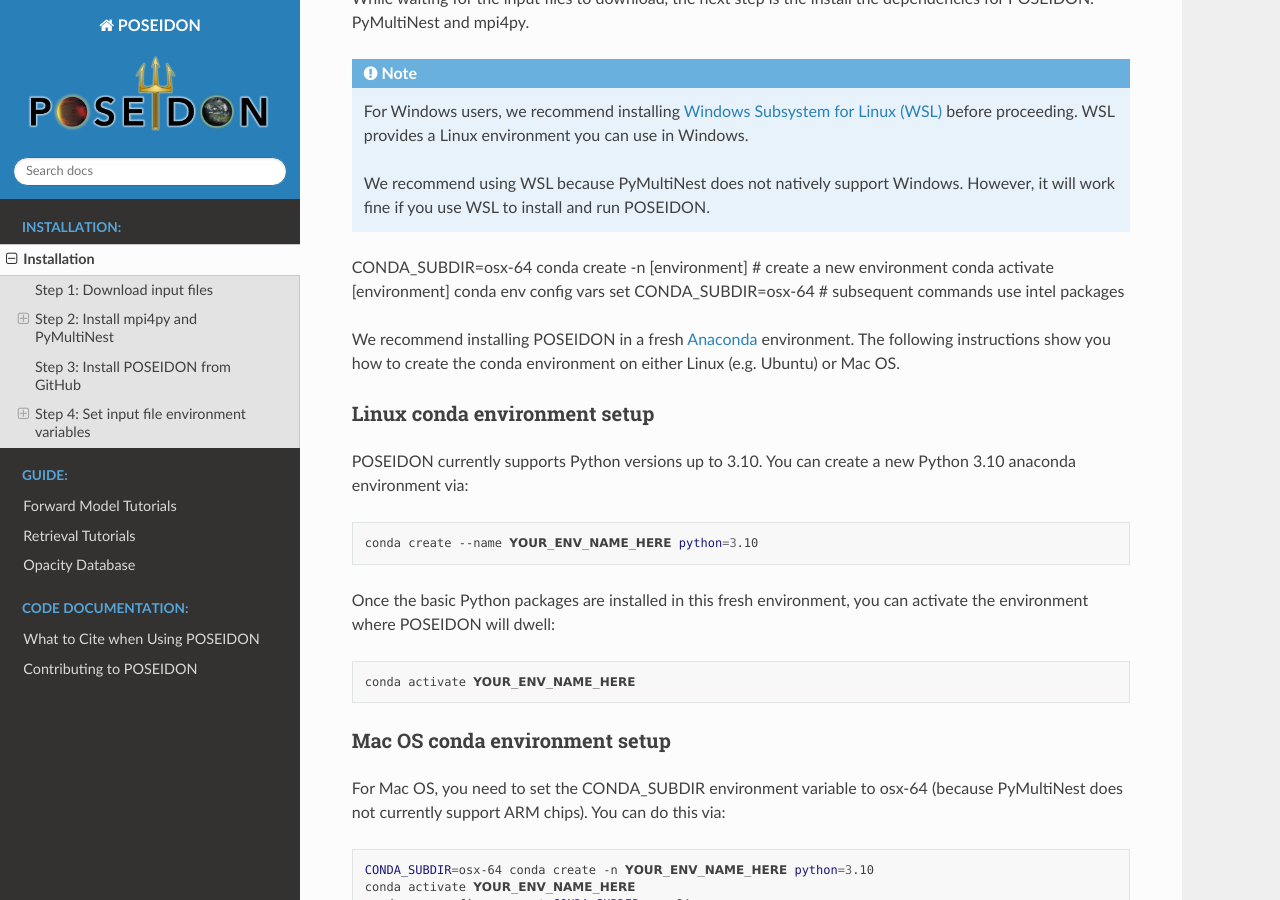
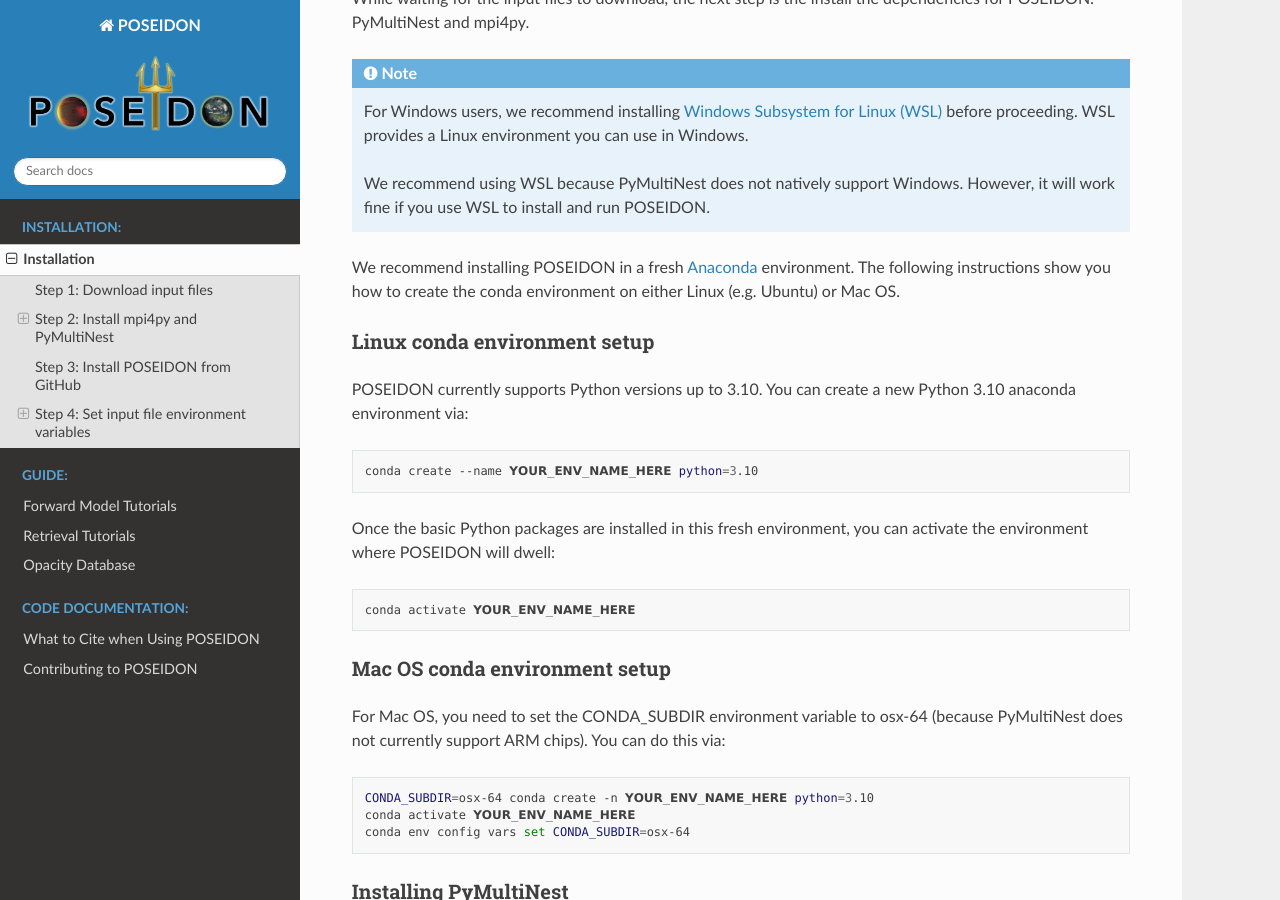
Before and after one commit to MartianColonist/POSEIDON, a Sphinx documentation site: the page built from docs/content/installation.rst, in a window 1280 px wide and 900 px high, scrolled down 477 px. Built offline with Sphinx 7.4.7 and the Read the Docs theme 2.0.0, drawn with Linux system fonts in a browser that asks for light colours; pages that are not in the unit, such as notebooks, are missing from menus.

Commit message:
Clean install instructions

```diff
--- a/docs/content/installation.rst
+++ b/docs/content/installation.rst
@@ -28,10 +28,6 @@ the dependencies for POSEIDON: PyMultiNest and mpi4py.
 
    We recommend using WSL because PyMultiNest does not natively support Windows.
    However, it will work fine if you use WSL to install and run POSEIDON.
-
-CONDA_SUBDIR=osx-64 conda create -n [environment]   # create a new environment
-conda activate [environment]
-conda env config vars set CONDA_SUBDIR=osx-64  # subsequent commands use intel packages
 
 We recommend installing POSEIDON in a fresh `Anaconda <https://www.anaconda.com/>`_
 environment. The following instructions show you how to create the conda environment
```
